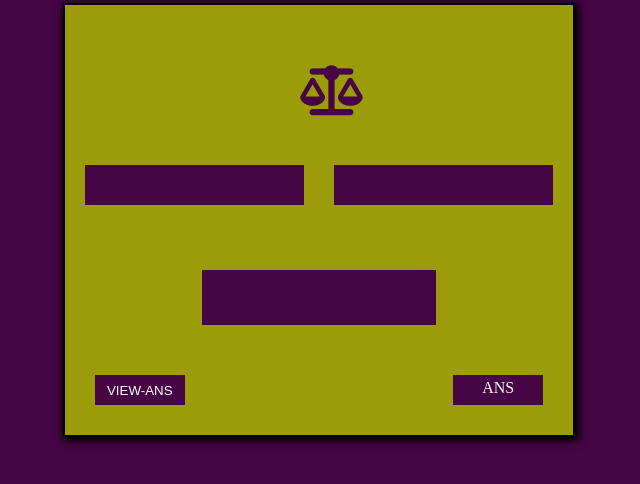
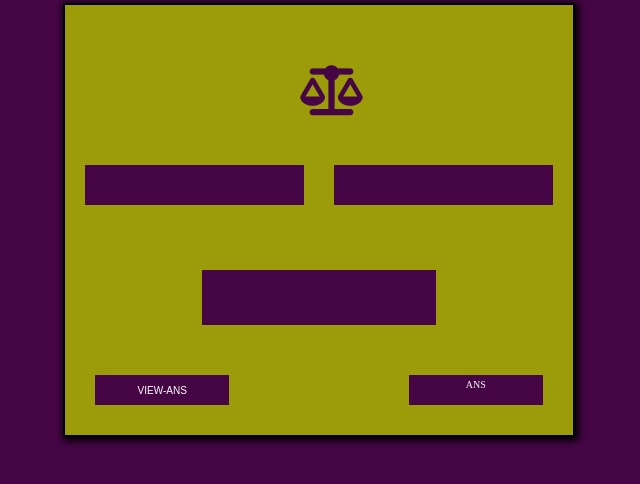
Before and after one commit to EwiJosepha/jsScaleBalancing, a plain HTML site: page index.html in a window 1280 px wide. Shown: the whole page, without its empty margins (1-641 px from the left). Drawn offline with Linux system fonts and the light colour scheme.

Commit message:
ui and functionality building

```diff
--- a/assets/styles/style.css
+++ b/assets/styles/style.css
@@ -26,6 +26,7 @@ body {
   border: 2px solid #000;
   box-shadow: 2px 2px 8px 2px;
   background-color: #9c9c0a;
+  flex-wrap: wrap;
 }
 
 .icons {
@@ -74,6 +75,7 @@ body {
 
 #array {
   width: 50%;
+  outline: none;
   padding: 20px;
   background-color: #460646;
   color: #fff;
@@ -91,18 +93,20 @@ body {
   background-color: #460646;
   color: #fff;
   border: none;
-  width: 20%;
+  width: 30%;
   height: 30px;
   flex-wrap: wrap;
+  font-size: 10px;
 }
 
 #reveal-ans {
   text-align: center;
-  width: 20%;
+  width: 30%;
   height: 30px;
   border: none;
   background-color: #460646;
   color: #fff;
   padding-top: 4px;
   flex-wrap: wrap;
+  font-size: 10px;
 }
```
